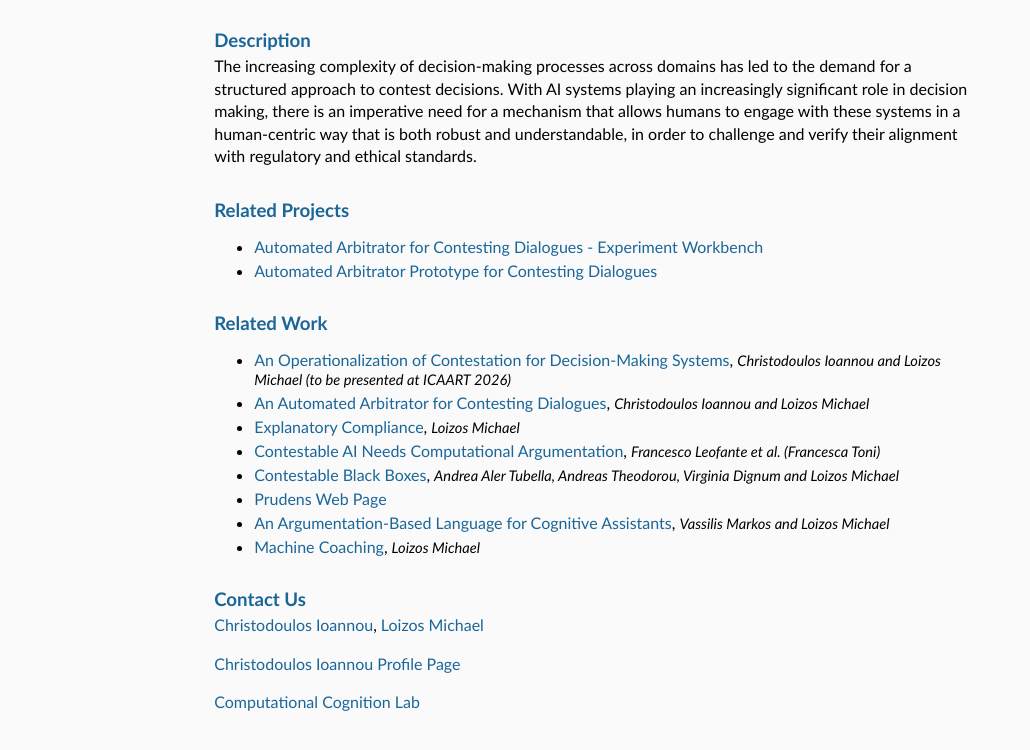
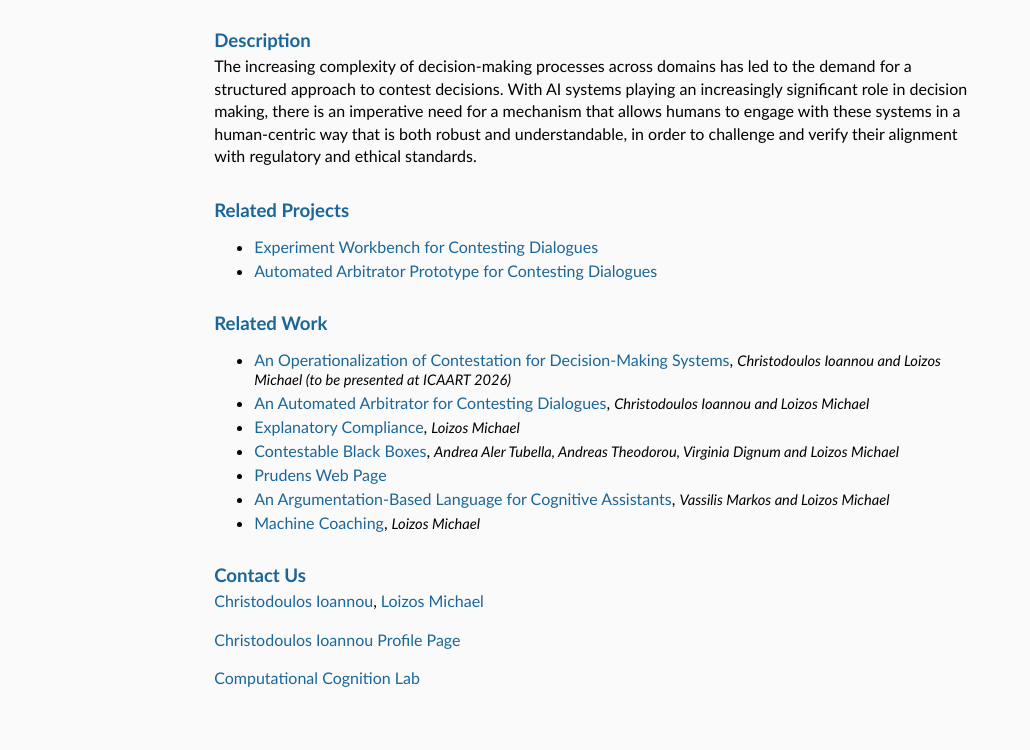
Before and after one commit to contestability/contestability.github.io, a plain HTML site: page index.html in a window 1280 px wide. Shown: the part 72-822 px from the top of the page, without its empty margins (0-1030 px from the left). Drawn offline with Linux system fonts and the light colour scheme.

Commit message:
Update related projects and work links in index.html

```diff
--- a/index.html
+++ b/index.html
@@ -67,7 +67,7 @@
 
                     <h3 id="Related-Projects">Related Projects</h3>
                     <ul>
-                        <li><a href="https://arbitrator-experiment-workbench.onrender.com/" target="_blank" rel="noopener noreferrer"><span class="text-link">Automated Arbitrator for Contesting Dialogues - Experiment Workbench</span></a></i></li>
+                        <li><a href="https://arbitrator-experiment-workbench.onrender.com/" target="_blank" rel="noopener noreferrer"><span class="text-link">Experiment Workbench for Contesting Dialogues</span></a></i></li>
                         <li><a href="https://contestability.github.io/arbitrator-prototype/" target="_blank" rel="noopener noreferrer"><span class="text-link">Automated Arbitrator Prototype for Contesting Dialogues</span></a></i></li>
                     </ul>
 
@@ -76,7 +76,6 @@
                         <li><span class="text-link">An Operationalization of Contestation for Decision-Making Systems</span>, <i style="font-size:11pt">Christodoulos Ioannou and Loizos Michael (to be presented at ICAART 2026)</i></li>
                         <li><a href="https://www.researchgate.net/publication/385300976_An_Automated_Arbitrator_for_Contesting_Dialogues" target="_blank" rel="noopener noreferrer"><span class="text-link">An Automated Arbitrator for Contesting Dialogues</span></a>, <i style="font-size:11pt">Christodoulos Ioannou and Loizos Michael</i></li>
                         <li><a href="https://drive.google.com/file/d/1O63anVErfseJI5nQjCqeuyMdGMKTHvdI/view?usp=sharing" target="_blank" rel="noopener noreferrer"><span class="text-link">Explanatory Compliance</span></a>, <i style="font-size:11pt">Loizos Michael</i></li>
-                        <li><a href="https://doi.org/10.24963/kr.2024/83" target="_blank" rel="noopener noreferrer"><span class="text-link">Contestable AI Needs Computational Argumentation</span></a>, <i style="font-size:11pt">Francesco Leofante et al. (Francesca Toni)</i></li>
                         <li><a href="https://link.springer.com/chapter/10.1007/978-3-030-57977-7_12" target="_blank" rel="noopener noreferrer"><span class="text-link">Contestable Black Boxes</span></a>, <i style="font-size:11pt">Andrea Aler Tubella, Andreas Theodorou, Virginia Dignum and Loizos Michael </i></li>
                         <li><a href="http://cognition.ouc.ac.cy/prudens/" target="_blank" rel="noopener noreferrer"><span class="text-link">Prudens Web Page</span></a></li>
                         <li><a href="https://www.researchgate.net/publication/366218197_Prudens_An_Argumentation-Based_Language_for_Cognitive_Assistants" target="_blank" rel="noopener noreferrer"><span class="text-link">An Argumentation-Based Language for Cognitive Assistants</span></a>, <i style="font-size:11pt">Vassilis Markos and Loizos Michael</i></li>
```
